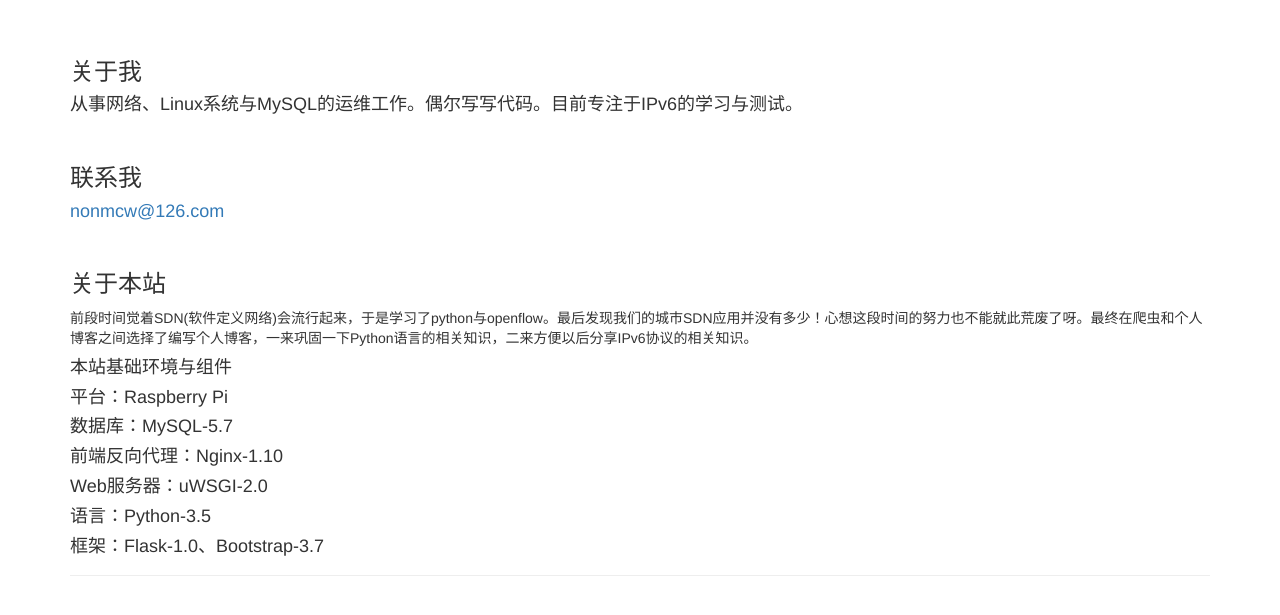
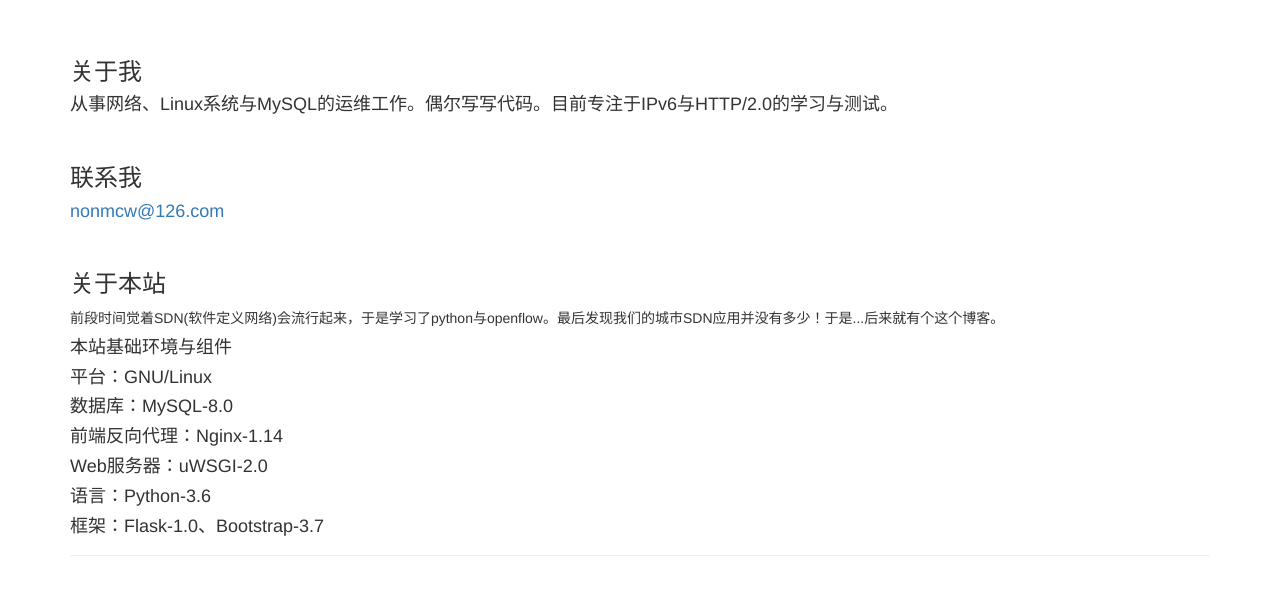
Before and after one commit to nonmcw/blogn, a Flask app: page /about in a window 1280 px wide. Shown: the part 51-666 px from the top of the page. Run offline with Flask 2, Linux system fonts and the light colour scheme; parts of the project's set-up code (start-up, migrations or seed data) failed here and were passed over; some libraries are stand-ins or nearby versions.

Commit message:
update......

```diff
--- a/app/main/views.py
+++ b/app/main/views.py
@@ -18,6 +18,18 @@ def index():
     pagination = Post.query.order_by(Post.timestamp.desc()).paginate(page, error_out=False)
     posts = pagination.items
     return render_template('index.html', form=form, posts=posts, pagination=pagination)
+
+@main.route('/ip6', methods=['GET','POST'])
+def ip6():
+    form = PostForm()
+    if current_user.can(Permission.WRITE_ARTICLES) and form.validate_on_submit():
+        post = Post(body=form.body.data, tag='IPv6', author=current_user._get_current_object())
+        db.session.add(post)
+        return redirect(url_for('.ip6'))
+    page = request.args.get('page', 1, type=int)
+    pagination = Post.query.order_by(Post.timestamp.desc()).paginate(page, error_out=False)
+    posts = pagination.items
+    return render_template('ip6.html', form=form, posts=posts, pagination=pagination)
 
 
 @main.route('/about', methods=['GET',])
--- a/app/templates/about.html
+++ b/app/templates/about.html
@@ -5,19 +5,19 @@
 {% block page_content %}
 <div class="page-header">
     <h3>关于我</h3>
-    <h4>从事网络、Linux系统与MySQL的运维工作。偶尔写写代码。目前专注于IPv6的学习与测试。</h4>
+    <h4>从事网络、Linux系统与MySQL的运维工作。偶尔写写代码。目前专注于IPv6与HTTP/2.0的学习与测试。</h4>
     <br>
     <h3>联系我</h3>
     <h4><a href="mailto:nonmcw@126.com">nonmcw@126.com</a></h4>
     <br>
     <h3>关于本站</h4>
-    <p>前段时间觉着SDN(软件定义网络)会流行起来，于是学习了python与openflow。最后发现我们的城市SDN应用并没有多少！心想这段时间的努力也不能就此荒废了呀。最终在爬虫和个人博客之间选择了编写个人博客，一来巩固一下Python语言的相关知识，二来方便以后分享IPv6协议的相关知识。</p>
+    <p>前段时间觉着SDN(软件定义网络)会流行起来，于是学习了python与openflow。最后发现我们的城市SDN应用并没有多少！于是...后来就有个这个博客。</p>
     <h4>本站基础环境与组件</h4>
-    <h4>平台：Raspberry Pi </h4>
-    <h4>数据库：MySQL-5.7</h4>
-    <h4>前端反向代理：Nginx-1.10</h4>
+    <h4>平台：GNU/Linux </h4>
+    <h4>数据库：MySQL-8.0</h4>
+    <h4>前端反向代理：Nginx-1.14</h4>
     <h4>Web服务器：uWSGI-2.0</h4>
-    <h4>语言：Python-3.5</h4>
+    <h4>语言：Python-3.6</h4>
     <h4>框架：Flask-1.0、Bootstrap-3.7</h4>
 </div>
 
--- a/app/templates/base.html
+++ b/app/templates/base.html
@@ -27,7 +27,7 @@
           <div class="navbar-collapse collapse">
                <ul class="nav navbar-nav">
                    <li><a href="{{ url_for('main.index') }}">主页</a></li>
-                   <li><a href="{{ url_for('main.index') }}">IPv6</a></li>
+                   <li><a href="{{ url_for('main.ip6') }}">IPv6</a></li>
                </ul>
                <ul class="nav navbar-nav navbar-right">
                    {% if current_user.is_authenticated %}
```
Also changed, not shown: app/templates/ip6.html (added, +24 -0 lines), uwsgi.ini (+10 -3 lines).
